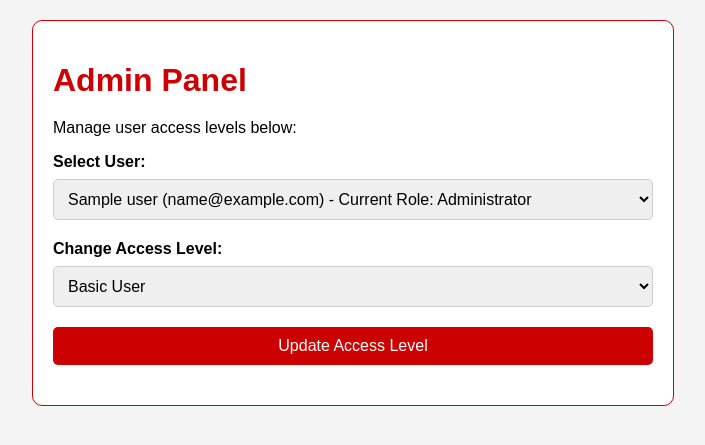
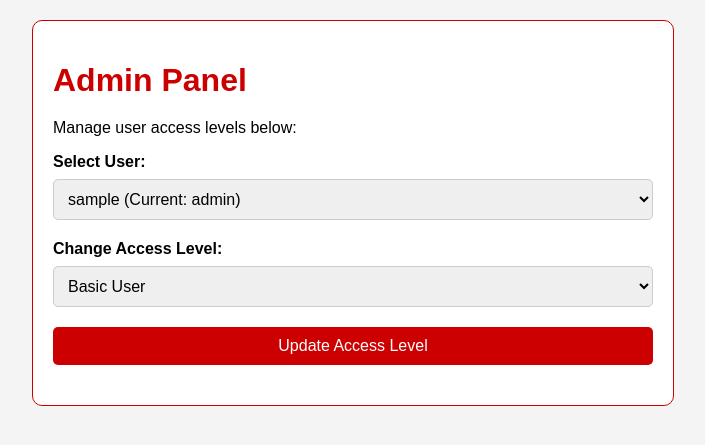
Before and after one commit to Itaho/Project-01-COSC4353, a Flask app: template templates/adminpanel.html in a window 1280 px wide. Shown: the top 445 px of the page, without its empty margins (287-992 px from the left). Run offline with Flask 3, Linux system fonts and the light colour scheme; the template is opened without the code that fills it: most values are stand-ins (such as "Sample title", 1, 10 or a date in 2020).

Commit message:
Revert "Merge pull request #1 from Itaho/test-fixes"
This reverts commit c600e3203c647ca6ea9f12b91fa69ef8a9b1aa3d, reversing
changes made to 8b96aa04dcd75520f3d303a4cfe23c251b17f766.

```diff
--- a/app.py
+++ b/app.py
@@ -52,68 +52,49 @@ def init_db():
 
 @app.route("/", methods=["GET"])
 def home():
-    user_email = request.headers.get("X-MS-CLIENT-PRINCIPAL-NAME")  # Get Office365 email
-
-    if not user_email:
-        return "Unauthorized. Please log in using Office365.", 401
-
-    conn = get_db_connection()
-    cursor = conn.cursor()
-
-    # Check if the user exists
-    cursor.execute("SELECT * FROM users WHERE email = %s", (user_email,))
-    user = cursor.fetchone()
-
-    if not user:
-        # If the user does not exist, insert them with the default role "basic"
-        cursor.execute("INSERT INTO users (email, name, role_id) VALUES (%s, %s, %s)",
-                       (user_email, user_email.split('@')[0], 0))  # Default role_id = 0 (Basic User)
-        conn.commit()
-
-    cursor.close()
-    conn.close()
-
     return render_template("index.html")
-
 @app.route("/adminpanel.html", methods=["GET"])
 def admin_panel():
-    conn = get_db_connection()
-    cursor = conn.cursor(dictionary=True)
-
     try:
-        # Fetch users with correct column names
-        cursor.execute("SELECT name, email, role_id FROM users")
+        conn = get_db_connection()
+        cursor = conn.cursor(dictionary=True)
+        cursor.execute("SELECT name AS username, role_id AS access_level FROM users")
         users = cursor.fetchall()
         cursor.close()
         conn.close()
     except Exception as e:
+        # This will display the error message to help you debug
         return f"Error fetching users: {str(e)}", 500
-
     return render_template("adminpanel.html", users=users)
 
 @app.route("/update-user", methods=["POST"])
 def update_user():
-    email = request.form.get("username")  # Email instead of username
-    new_access_level = request.form.get("access_level")
+    # Get form data
+    username = request.form.get("username")      # This should match the user's email from the form
+    new_access_level = request.form.get("access_level")  # e.g., "basic" or "administrator"
 
-    # Map role names to role IDs
-    role_map = {"basic": 0, "administrator": 1}
-    new_role_id = role_map.get(new_access_level, 0)  # Default to "basic"
+    # Map the access level string to an integer value
+    role_map = {
+        "basic": 0,
+        "administrator": 1
+    }
+    new_role_id = role_map.get(new_access_level, 0)  # Defaults to 0 if not found
 
     try:
         conn = get_db_connection()
         cursor = conn.cursor()
 
-        # Update the user's role
-        cursor.execute("UPDATE users SET role_id = %s WHERE email = %s", (new_role_id, email))
+        # Update the user's access level in the database using the integer value.
+        update_query = "UPDATE users SET role_id = %s WHERE email = %s"
+        cursor.execute(update_query, (new_role_id, username))
+
         conn.commit()
         cursor.close()
         conn.close()
 
-        return "User role updated successfully."
+        return "User changed successfully"
     except Exception as e:
         return f"Error updating user: {str(e)}", 500
-
 
 # Processes the form submission from the landing page
 @app.route("/apply", methods=["POST"])
--- a/templates/adminpanel.html
+++ b/templates/adminpanel.html
@@ -51,18 +51,15 @@
   <div class="container">
     <h1>Admin Panel</h1>
     <p>Manage user access levels below:</p>
-
     <form action="/update-user" method="POST">
         <label for="userSelect">Select User:</label>
-        <select id="userSelect" name="email">
+        <select id="userSelect" name="username">
           {% for user in users %}
-            <option value="{{ user.email }}">
-              {{ user.name }} ({{ user.email }}) - Current Role:
-              {% if user.role_id == 1 %} Administrator {% else %} Basic User {% endif %}
+            <option value="{{ user.username }}">
+              {{ user.username }} (Current: {{ user.access_level }})
             </option>
           {% endfor %}
         </select>
-
 
         <label for="accessLevel">Change Access Level:</label>
         <select id="accessLevel" name="access_level">
```
